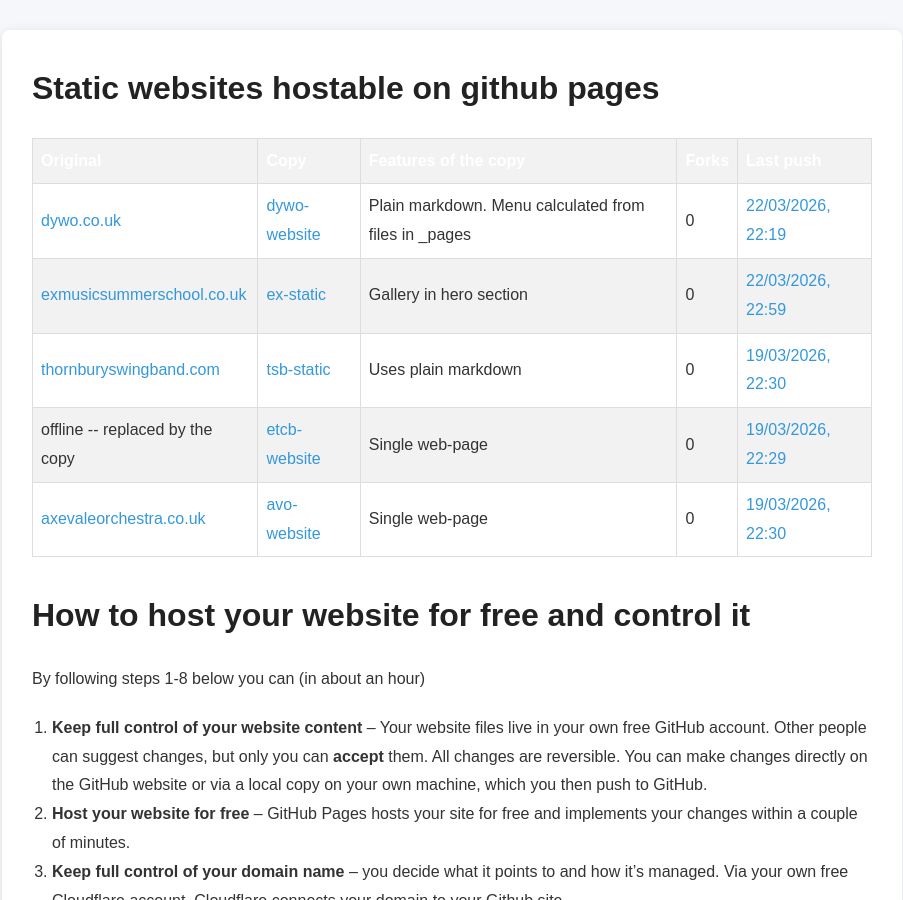
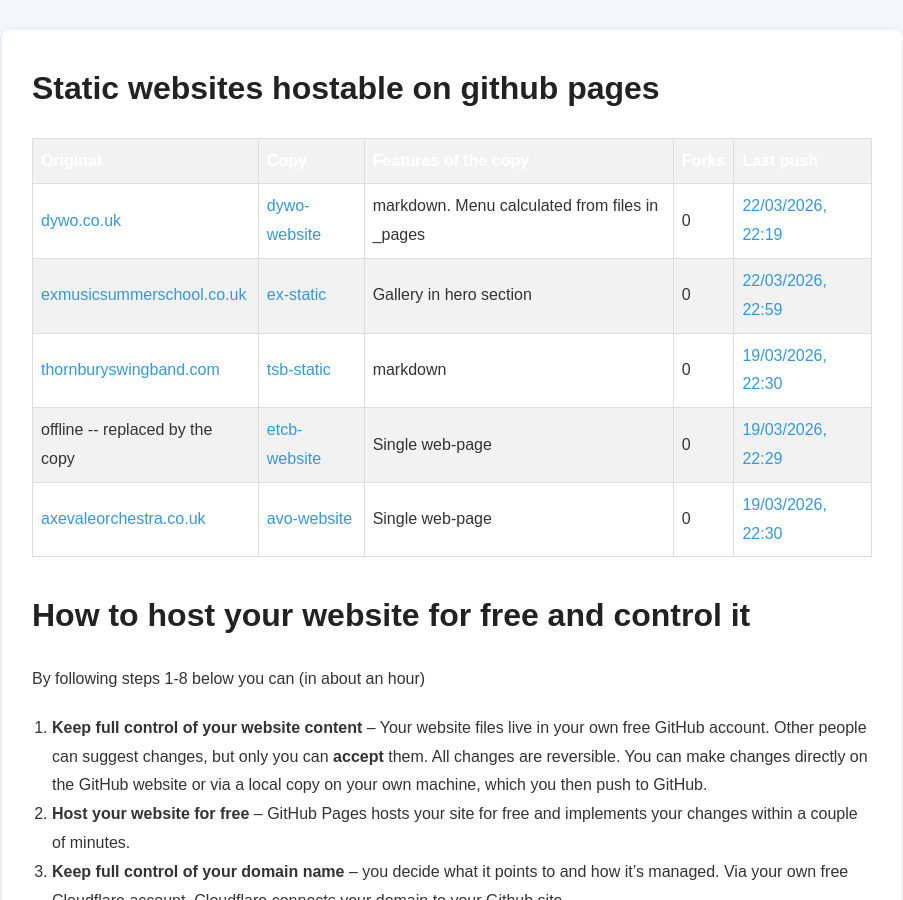
Before and after one commit to owen-kellie-smith/static-websites, a Jekyll site: the page built from index.md, in a window 1280 px wide and 900 px high. Shown: the whole window, without its empty margins (188-1091 px from the left). Built offline with Jekyll 4.4.1, drawn with Linux system fonts in a browser that asks for light colours; our own code applies the rules of GitHub Pages for plain Markdown files.

Commit message:
Features of tsb

```diff
--- a/index.md
+++ b/index.md
@@ -24,7 +24,7 @@ secondary_content: |
 <tr>
   <td data-label="Original"><a href="https://www.dywo.co.uk/">dywo.co.uk</a></td>
   <td data-label="Copy"><a href="https://owen-kellie-smith.github.io/dywo-website">dywo-website</a></td>
-  <td data-label="Features" >Plain markdown. Menu calculated from files in _pages</td>
+  <td data-label="Features" >markdown. Menu calculated from files in _pages</td>
   <td  data-label="Forks" data-repo="owen-kellie-smith/dywo-website" data-field="forks">...</td>
   <td  data-label="Last push" data-repo="owen-kellie-smith/dywo-website" data-field="pushed" data-repo-link="https://github.com/owen-kellie-smith/dywo-website">...</td>
 </tr>
@@ -39,7 +39,7 @@ secondary_content: |
 <tr>
   <td data-label="Original"><a href="https://www.thornburyswingband.com/">thornburyswingband.com</a></td>
   <td data-label="Copy"><a href="https://owen-kellie-smith.github.io/tsb-static/">tsb-static</a></td>
-  <td data-label="Features" >Uses plain markdown</td>
+  <td data-label="Features" >markdown</td>
   <td  data-label="Forks" data-repo="owen-kellie-smith/tsb-static" data-field="forks">...</td>
   <td  data-label="Last push" data-repo="owen-kellie-smith/tsb-static" data-field="pushed" data-repo-link="https://github.com/owen-kellie-smith/tsb-static">...</td>
 </tr>
```
